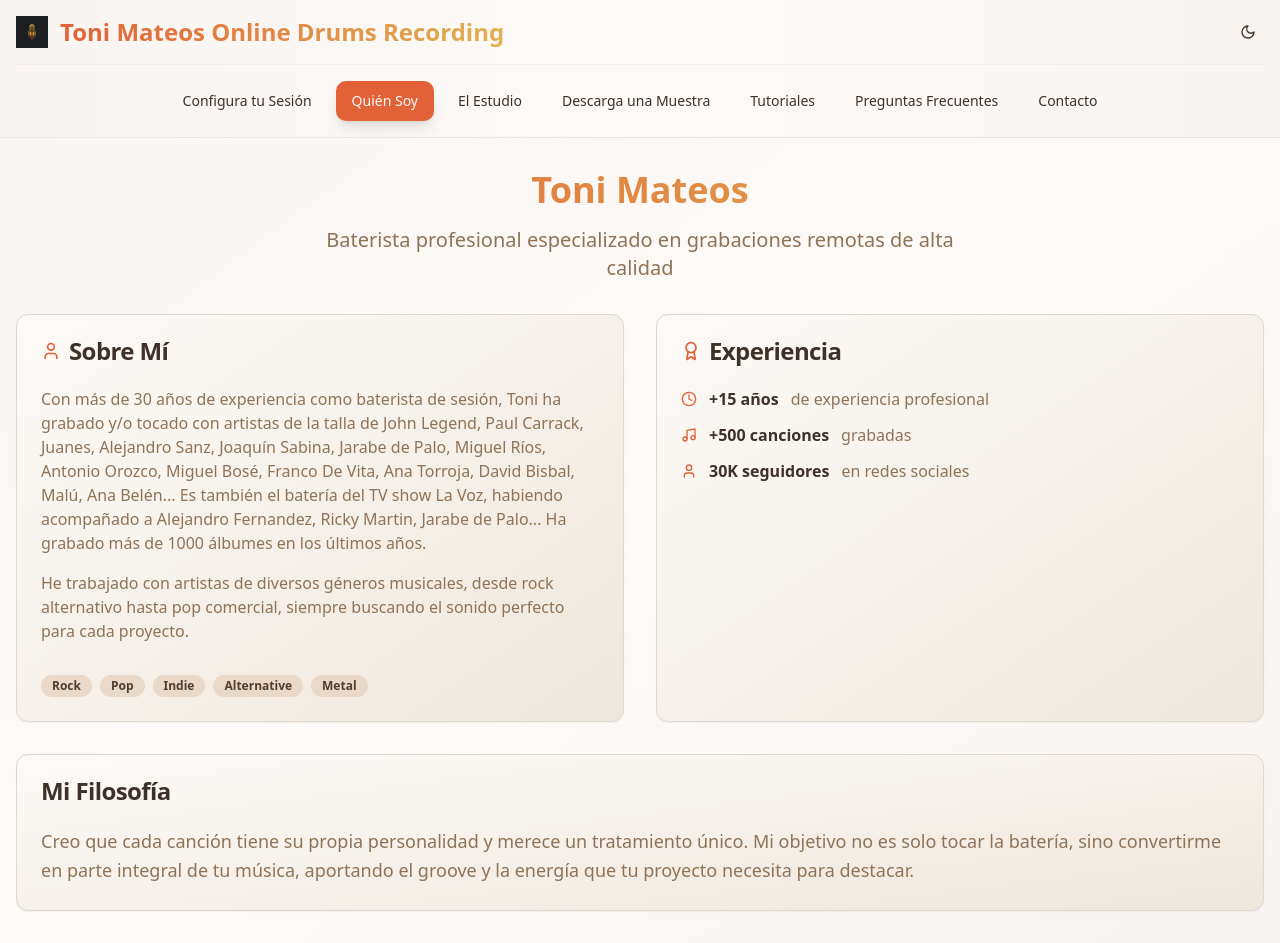
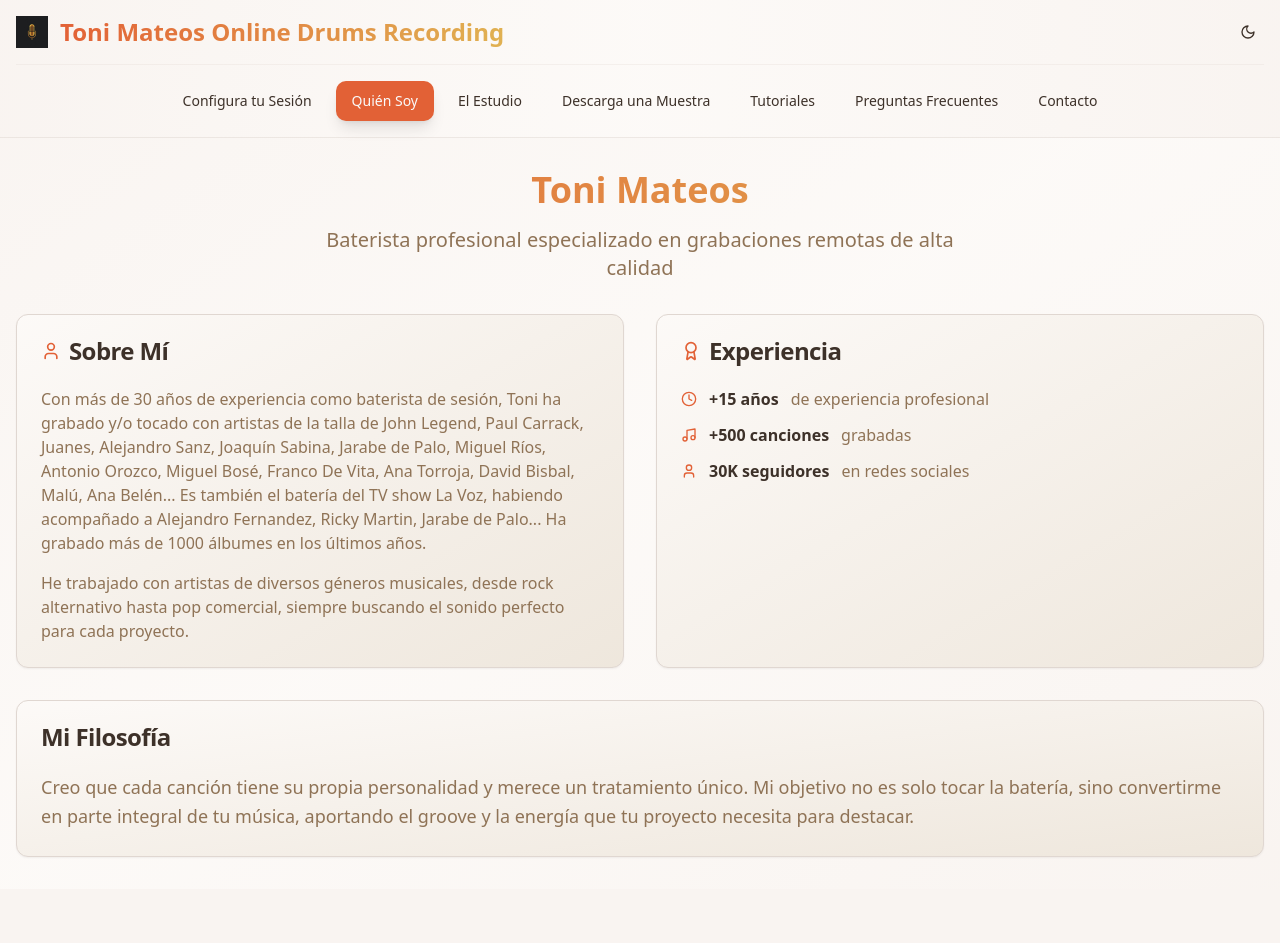
Before and after one commit to infotonimateos-stack/drum-session-studio, a React (Vite) app: page / in a window 1280 px wide. Both pictures are taken after a click on the button "Quién Soy". After the commit the page ends 889 px from the top, so only its background shows below. Built offline with nearby package versions, Linux system fonts and the light colour scheme.

Commit message:
Remove labels from AboutTab

```diff
--- a/src/components/tabs/AboutTab.tsx
+++ b/src/components/tabs/AboutTab.tsx
@@ -31,13 +31,6 @@ export const AboutTab = () => {
               He trabajado con artistas de diversos géneros musicales, desde rock alternativo
               hasta pop comercial, siempre buscando el sonido perfecto para cada proyecto.
             </p>
-            <div className="flex flex-wrap gap-2 pt-4">
-              <Badge variant="secondary">Rock</Badge>
-              <Badge variant="secondary">Pop</Badge>
-              <Badge variant="secondary">Indie</Badge>
-              <Badge variant="secondary">Alternative</Badge>
-              <Badge variant="secondary">Metal</Badge>
-            </div>
           </CardContent>
         </Card>
 
```
